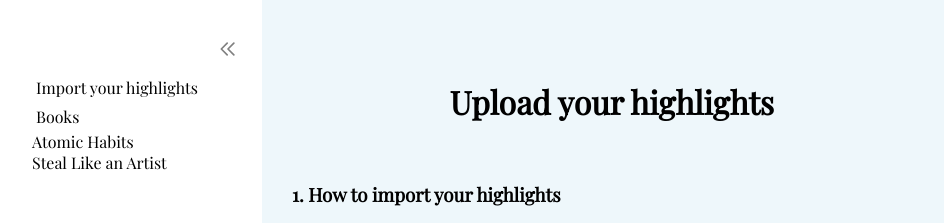
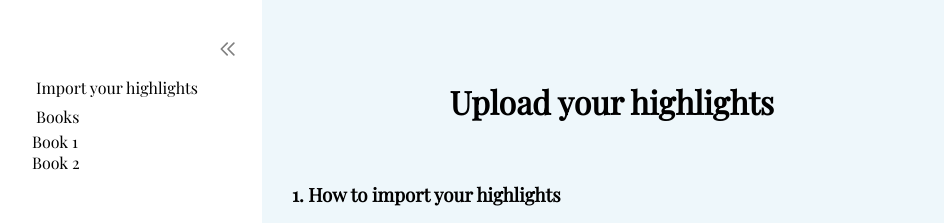
Before and after one commit to SofiaKung/Highlight-app, a Next.js app: page / in a window 1280 px wide. Shown: the top 223 px of the page, without its empty margins (28-972 px from the left). Built offline with nearby package versions, Linux system fonts and the light colour scheme.

Commit message:
Add React Context and make Nav use it

```diff
--- a/components/Nav.js
+++ b/components/Nav.js
@@ -1,23 +1,13 @@
 import { useState } from 'react'
+import { ChevronDoubleLeftIcon, ChevronDoubleRightIcon } from '@heroicons/react/outline'
 import Link from 'next/link'
-import {
-  ChevronDoubleLeftIcon,
-  ChevronDoubleRightIcon,
-} from '@heroicons/react/outline'
 import classes from './Nav.module.css'
-import useSWR from 'swr'
-
-//fetcher for useSWR
-async function fetcher(url) {
-  const res = await fetch(url)
-  return res
-}
+import { useAppContext } from '../context/global_state'
 
 export default function Nav() {
-  // const { result, error } = useSWR('/api/read-bookname', fetcher)
   const [sidebar, setSidebar] = useState(true)
+  const { books } = useAppContext();
   const showSidebar = () => setSidebar(!sidebar)
-  const bookName = ['Atomic Habits', 'Steal Like an Artist']
 
   return (
     <>
@@ -44,10 +34,10 @@ export default function Nav() {
                   <a>Books</a>
                 </Link>
               </li>
-              {bookName.map((book, index) => (
+              {books.map((book, index) => (
                 <li key={index}>
                   <Link href="">
-                    <a>{book}</a>
+                    <a>{book.name}</a>
                   </Link>
                 </li>
               ))}
--- /dev/null
+++ b/context/global_state.js
@@ -0,0 +1,26 @@
+import { createContext, useContext } from "react"
+
+const AppContext = createContext()
+
+export const AppWrapper = ({ children }) => {
+  let sharedState = {
+    books: [
+      {
+        name: "Book 1"
+      },
+      {
+        name: "Book 2"
+      },
+    ]
+  }
+
+  return (
+    <AppContext.Provider value={sharedState}>
+      {children}
+    </AppContext.Provider>
+  )
+}
+
+export const useAppContext = () => {
+  return useContext(AppContext)
+}
--- a/pages/_app.js
+++ b/pages/_app.js
@@ -1,13 +1,14 @@
 import '../styles/globals.css'
 import Layout from '../components/layout'
-
-import { createContext, useContext } from 'react'
+import { AppWrapper } from '../context/global_state'
 
 function MyApp({ Component, pageProps }) {
   return (
-    <Layout>
-      <Component {...pageProps} />
-    </Layout>
+    <AppWrapper>
+      <Layout>
+        <Component {...pageProps} />
+      </Layout>
+    </AppWrapper>
   )
 }
 
--- a/pages/index.js
+++ b/pages/index.js
@@ -1,5 +1,4 @@
 import UploadFiles from '../components/UploadFiles'
-import Nav from '../components/Nav'
 
 export default function Homepage({}) {
   return (
```
Also changed, not shown: 1 other file (tests, documents, lock files or other folders).
